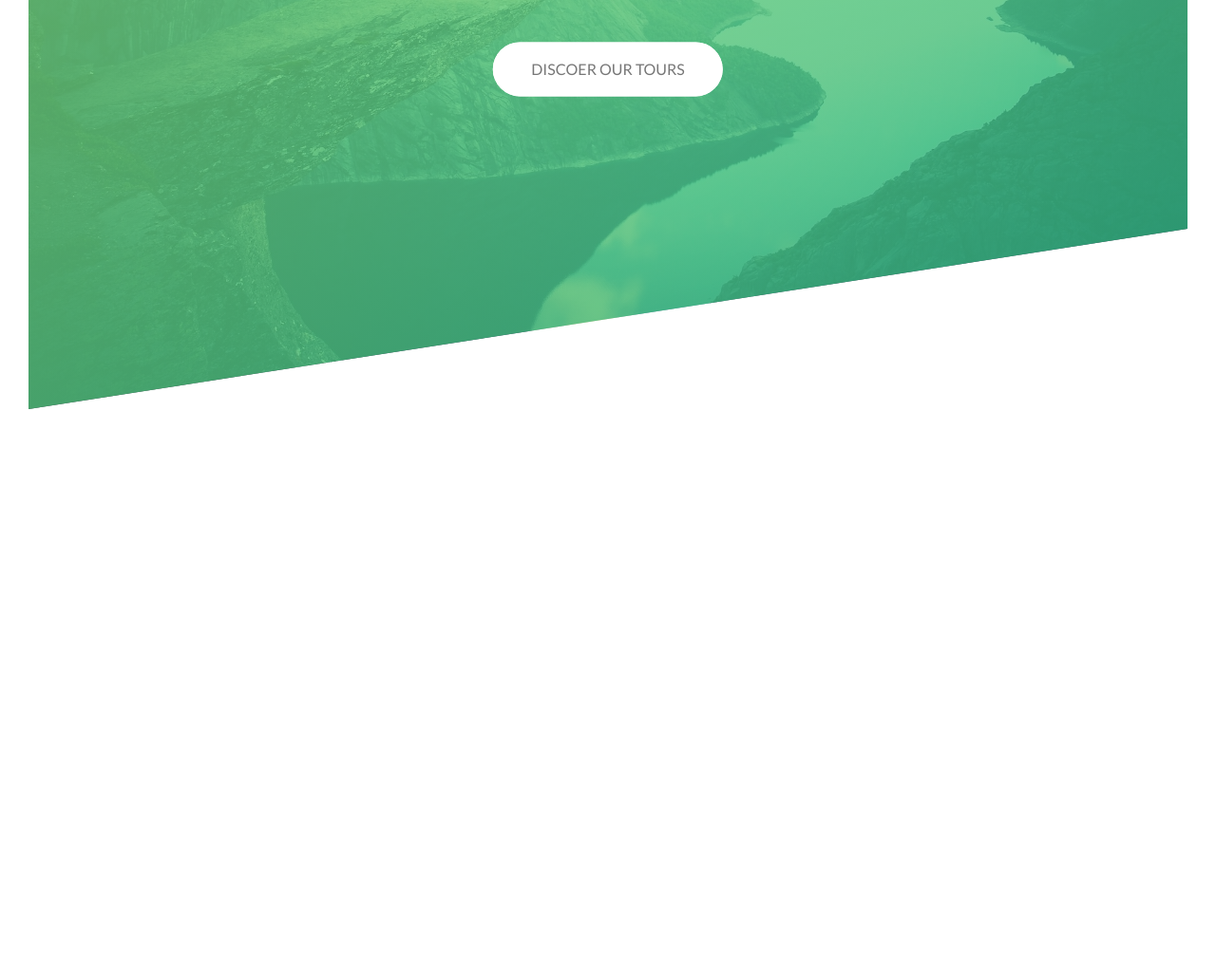
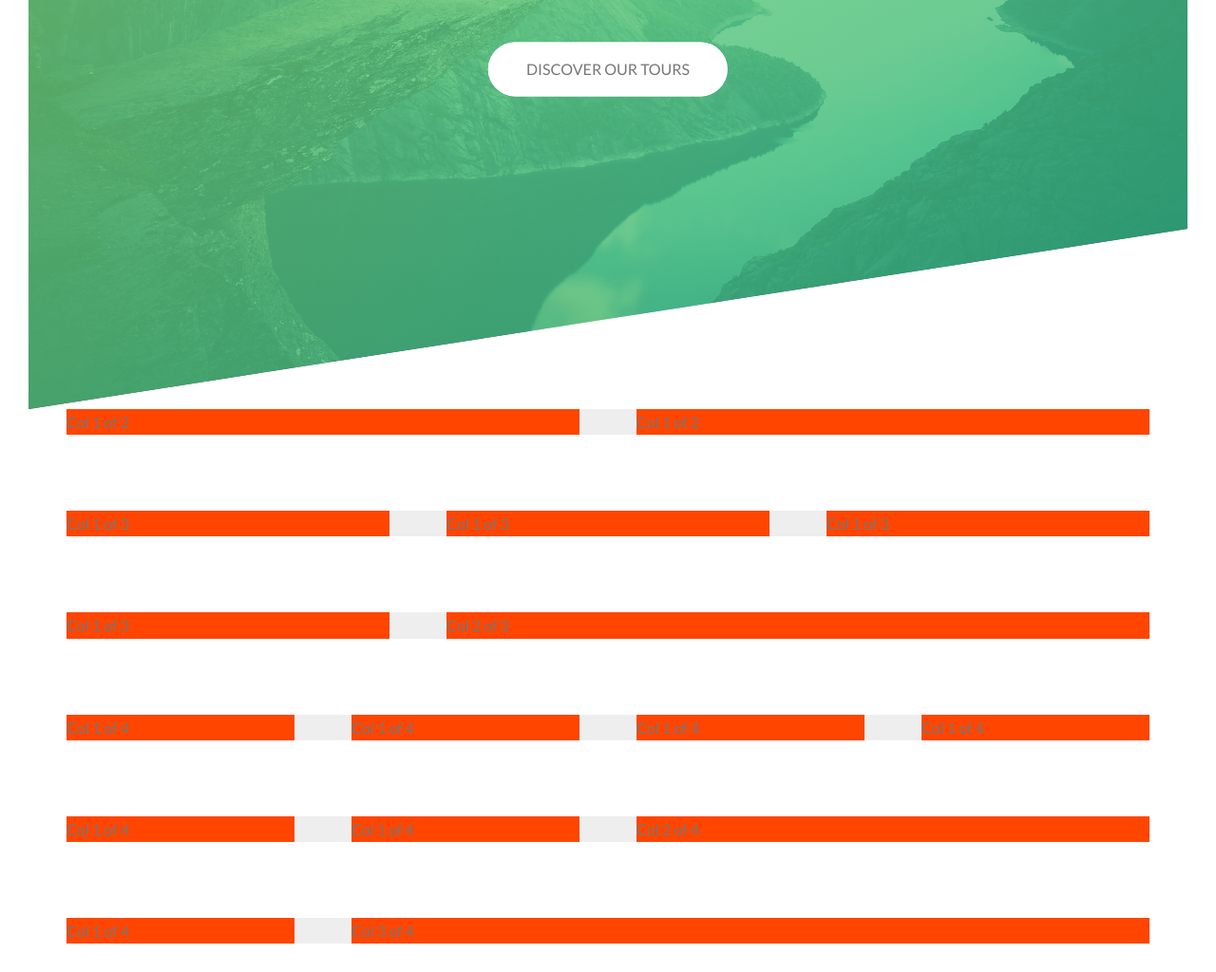
Before and after one commit to augustoqa/natours-css, a website: page index.html in a window 1280 px wide. Shown: the part 359-1383 px from the top of the page at 95% size. Before the commit the page ends 820 px from the top, so only its background shows below. Drawn offline with Linux system fonts and the light colour scheme.

Commit message:
Building a Custom Grid with Floats

```diff
--- a/index.html
+++ b/index.html
@@ -23,8 +23,76 @@
 				<span class="heading-primary--sub">is where life happens</span>
 			</h1>
 
-			<a href="#" class="btn btn--white btn--animated">Discoer our tours</a>
+			<a href="#" class="btn btn--white btn--animated">Discover our tours</a>
 		</div>
 	</header>
+
+	<section class="grid-test">
+		<div class="row">
+			<div class="col-1-of-2">
+				Col 1 of 2
+			</div>
+			<div class="col-1-of-2">
+				Col 1 of 2
+			</div>
+		</div>
+
+		<div class="row">
+			<div class="col-1-of-3">
+				Col 1 of 3
+			</div>
+			<div class="col-1-of-3">
+				Col 1 of 3
+			</div>
+			<div class="col-1-of-3">
+				Col 1 of 3
+			</div>
+		</div>
+
+		<div class="row">
+			<div class="col-1-of-3">
+				Col 1 of 3
+			</div>
+			<div class="col-2-of-3">
+				Col 2 of 3
+			</div>
+		</div>
+
+		<div class="row">
+			<div class="col-1-of-4">
+				Col 1 of 4
+			</div>
+			<div class="col-1-of-4">
+				Col 1 of 4
+			</div>
+			<div class="col-1-of-4">
+				Col 1 of 4
+			</div>
+			<div class="col-1-of-4">
+				Col 1 of 4
+			</div>
+		</div>
+
+		<div class="row">
+			<div class="col-1-of-4">
+				Col 1 of 4
+			</div>
+			<div class="col-1-of-4">
+				Col 1 of 4
+			</div>
+			<div class="col-2-of-4">
+				Col 2 of 4
+			</div>
+		</div>
+
+		<div class="row">
+			<div class="col-1-of-4">
+				Col 1 of 4
+			</div>
+			<div class="col-3-of-4">
+				Col 3 of 4
+			</div>
+		</div>
+	</section>
 </body>
 </html>
--- a/sass/abstract/_mixins.scss
+++ b/sass/abstract/_mixins.scss
@@ -0,0 +1,7 @@
+@mixin clearfix {
+	&::after {
+		content: "";
+		display: table;
+		clear: both;
+	}
+}
--- a/sass/abstract/_variables.scss
+++ b/sass/abstract/_variables.scss
@@ -5,3 +5,8 @@ $color-primary-dark: #28b485;
 $color-grey-dark: #777;
 $color-white: #fff;
 $color-black: #000;
+
+// GRID
+$grid-width: 114rem;
+$gutter-vertical: 8rem;
+$gutter-horizontal: 6rem;
--- /dev/null
+++ b/sass/layout/_grid.scss
@@ -0,0 +1,44 @@
+.row {
+	max-width: $grid-width;
+	background-color: #eee;
+	margin: 0 auto;
+
+	&:not(:last-child) {
+		margin-bottom: $gutter-vertical;
+	}
+
+	@include clearfix;
+
+	[class^="col-"] {
+		background-color: orangered;
+		float: left;
+
+		&:not(:last-child) {
+			margin-right: $gutter-horizontal;
+		}
+	}
+
+	.col-1-of-2 {
+		width: calc((100% - #{$gutter-horizontal}) / 2);
+	}
+
+	.col-1-of-3 {
+		width: calc((100% - 2 * #{$gutter-horizontal}) / 3);
+	}
+
+	.col-2-of-3 {
+		width: calc(2 * ((100% - 2 * #{$gutter-horizontal}) / 3) + #{$gutter-horizontal} );
+	}
+
+	.col-1-of-4 {
+		width: calc((100% - 3 * #{$gutter-horizontal}) / 4);
+	}
+
+	.col-2-of-4 {
+		width: calc(2 * ((100% - 3 * #{$gutter-horizontal}) / 4) + #{$gutter-horizontal});
+	}
+
+	.col-3-of-4 {
+		width: calc(3 * ((100% - 3 * #{$gutter-horizontal}) / 4) + 2 * #{$gutter-horizontal});
+	}
+}
--- a/sass/main.scss
+++ b/sass/main.scss
@@ -9,6 +9,7 @@
 
 @import "components/button";
 
+@import "layout/grid";
 @import "layout/header";
 
 @import "pages/home";
```
Also changed, not shown: css/style.css.
